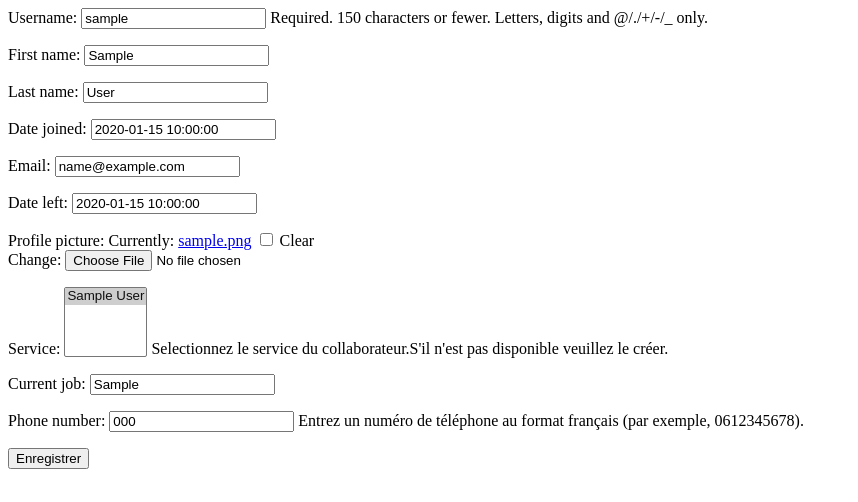
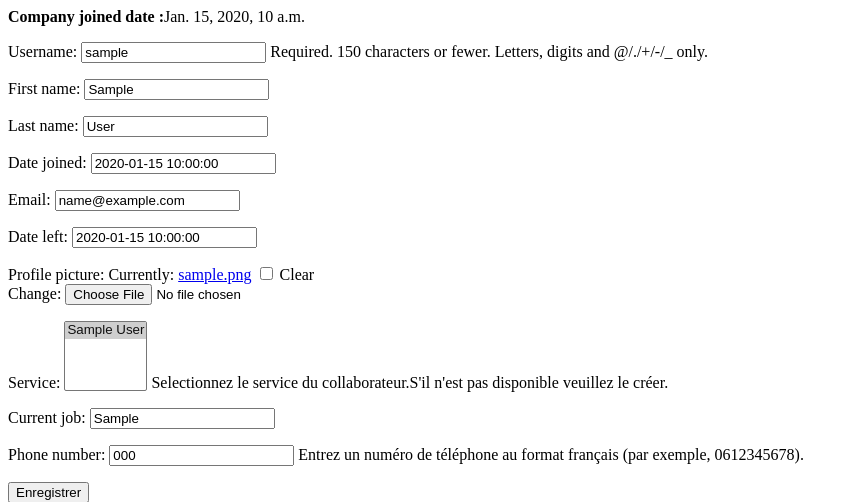
Before and after one commit to Jeannnne/pton1_jennifer_ter, a Django app: page /annuaire/1/update in a window 1280 px wide. Shown: the top 502 px of the page, without its empty margins (0-858 px from the left). Run offline with Django 4.2, Linux system fonts and the light colour scheme; a user stored in the database is signed in; tables that the repository leaves empty hold one stand-in row (values such as "Sample post"); some libraries are stand-ins or nearby versions.

Commit message:
Add company_date_joined in the page

```diff
--- a/annuaire/views.py
+++ b/annuaire/views.py
@@ -49,6 +49,7 @@ class ProfileUpdateView(LoginRequiredMixin, UpdateView):
     model = Collaborator
     template_name = 'annuaire/profile_update.html'
     form_class = CollaboratorUpdateForm
+    context_object_name = 'collaborator'
 
     def dispatch(self, request, *args, **kwargs):
         collaborator_id = kwargs['pk']
--- a/templates/annuaire/profile_update.html
+++ b/templates/annuaire/profile_update.html
@@ -1,4 +1,8 @@
 {% block content %}
+    <div>
+        <strong>Company joined date :</strong>{{ collaborator.company_date_joined }}
+    </div>
+
     <form method="post" enctype="multipart/form-data">
         {% csrf_token %}
         {{ form.as_p }}
```
Also changed, not shown: README.md.
